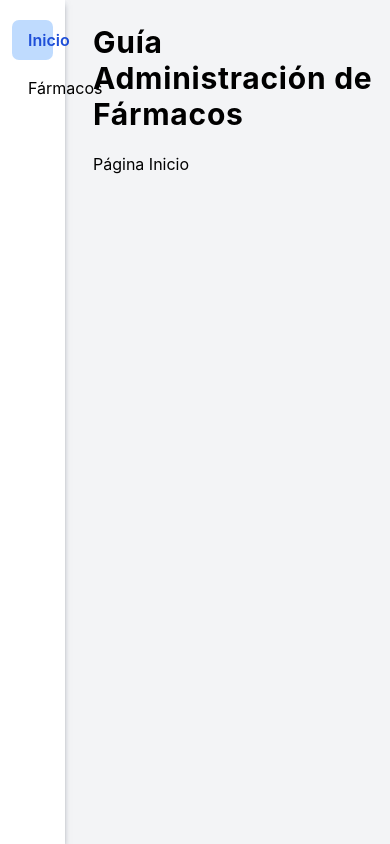
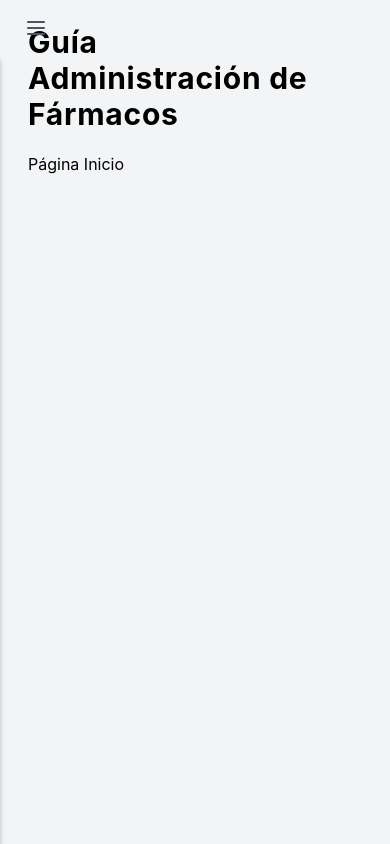
Before and after one commit to DiegoWEBD/Ingeso-Frontend, a React (Vite) app: page / in a window 390 px wide. Built offline with nearby package versions, Linux system fonts and the light colour scheme.

Commit message:
arreglo de bugs

```diff
--- a/src/presentation/components/dashboard/Dashboard.tsx
+++ b/src/presentation/components/dashboard/Dashboard.tsx
@@ -1,11 +1,69 @@
-import React from 'react'
+import { Menu } from 'lucide-react'
+import React, { useState, useEffect, useRef } from 'react'
 import DashboardTab from './DashboardTab'
 
 const Dashboard: React.FC = () => {
+	const [isOpen, setIsOpen] = useState(false)
+	const sidebarRef = useRef<HTMLDivElement>(null)
+	const buttonRef = useRef<HTMLButtonElement>(null)
+
+	const toggleMenu = (e: React.MouseEvent) => {
+		e.stopPropagation()
+		setIsOpen(!isOpen)
+	}
+
+	useEffect(() => {
+		const handleClickOutside = (event: MouseEvent) => {
+			if (
+				sidebarRef.current &&
+				!sidebarRef.current.contains(event.target as Node) &&
+				buttonRef.current &&
+				!buttonRef.current.contains(event.target as Node) &&
+				isOpen
+			) {
+				setIsOpen(false)
+			}
+		}
+
+		document.addEventListener('mousedown', handleClickOutside)
+		return () => {
+			document.removeEventListener('mousedown', handleClickOutside)
+		}
+	}, [isOpen])
+
 	return (
-		<div className='bg-white py-5 px-3 flex flex-col gap-2 shadow-md shadow-gray-500/50 w-1/6'>
-			<DashboardTab title='Inicio' to='/' />
-			<DashboardTab title='Fármacos' to='/farmacos' />
+		<div className='relative'>
+			<div
+				className={`lg:hidden fixed top-0 left-0 right-0 h-14 ${
+					isOpen ? 'bg-white border-r shadow-gray-500/50' : 'bg-background'
+				} z-20 flex items-center px-4 w-64`}
+			>
+				<button
+					ref={buttonRef}
+					className='p-2 rounded-md'
+					onClick={toggleMenu}
+					aria-label='Toggle menu'
+				>
+					<Menu className='h-6 w-6 text-gray-600 hover:text-blue-700' />
+				</button>
+			</div>
+
+			<div
+				ref={sidebarRef}
+				className={`
+          fixed inset-y-0 left-0 transform ${
+						isOpen ? 'translate-x-0' : '-translate-x-full'
+					}
+          lg:relative lg:translate-x-0
+          transition duration-200 ease-in-out
+          bg-white px-3 flex flex-col gap-2 shadow-md shadow-gray-500/50
+          w-64 lg:w-72 z-10 h-full
+          mt-14 lg:mt-0 lg:pt-8
+        `}
+			>
+				<DashboardTab title='Inicio' to='/' />
+				<DashboardTab title='Fármacos' to='/farmacos' />
+			</div>
 		</div>
 	)
 }
```
